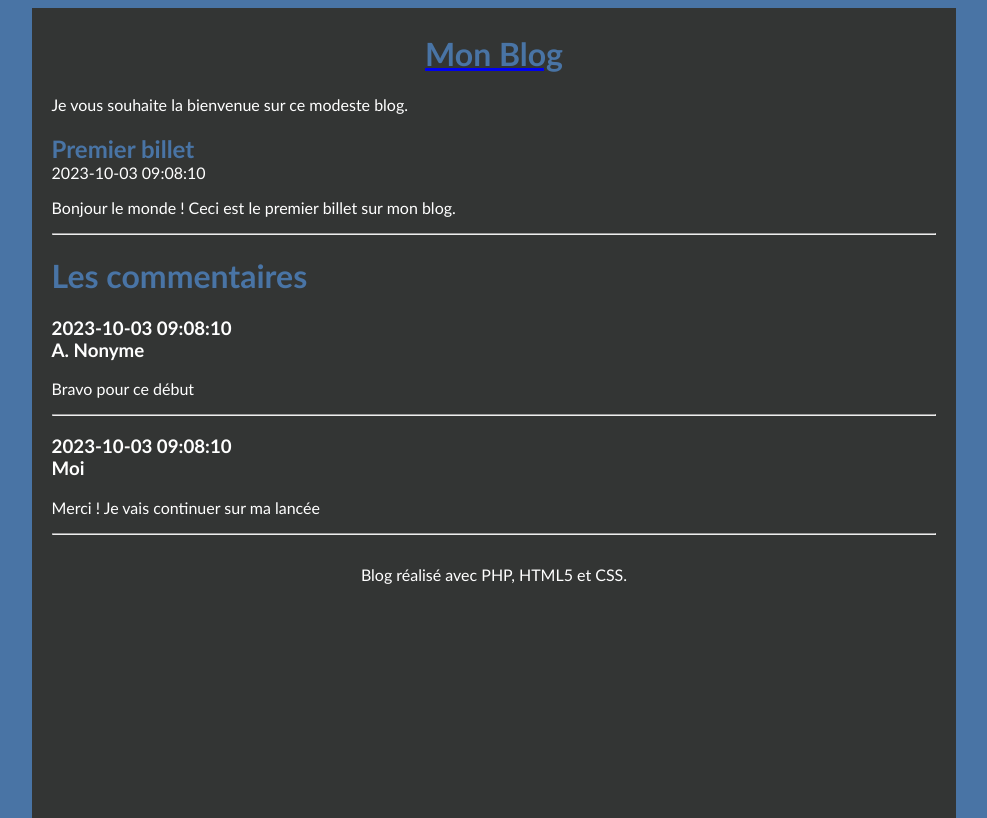
After one commit to mathaez/monBlog, a PHP site: page /billet.php?id=1 in a window 1280 px wide. The commit adds this page. Shown: the whole page, without its empty margins (146-1133 px from the left). Run offline with PHP 8.4, Linux system fonts and the light colour scheme; data comes from the database, SQL or seed files in the repository.

Commit message:
finalisation

```diff
--- a/Modele.php
+++ b/Modele.php
@@ -1,15 +1,40 @@
 <?php
 
-function getBdD(){
-    $bdd = new PDO('mysql:host=localhost;dbname=monblog;charset=utf8','testblog', '12345', array(PDO::ATTR_ERRMODE => PDO::ERRMODE_EXCEPTION));
+function getBdD()
+{
+    $bdd = new PDO('mysql:host=localhost;dbname=monblog;charset=utf8', 'testblog', '12345', array(PDO::ATTR_ERRMODE => PDO::ERRMODE_EXCEPTION));
     return $bdd;
 }
-function getBillets() {
+function getBillets()
+{
     $bdd = getBdD();
     $billets = $bdd->query('select idBillet as id, dateBillet as date,'
-            . ' titreBillet as titre, contenuBillet as contenu from BILLET'
-            . ' order by idBillet desc');
+        . ' titreBillet as titre, contenuBillet as contenu from BILLET'
+        . ' order by idBillet desc');
 
     return $billets;
 }
+
+function getBillet($idBillet)
+{
+    $bdd = getBdD();
+    $sql = "SELECT idBillet as id, dateBillet as date, titreBillet as titre, contenuBillet as contenu from BILLET where idBillet = :id";
+    $stm = $bdd->prepare($sql);
+    $stm->bindParam(':id', $idBillet, PDO::PARAM_INT);
+    $stm->execute();
+    $billet = $stm->fetch(PDO::FETCH_ASSOC);
+    return $billet;
+}
+
+function getCommentaires($idBillet)
+{
+    $bdd = getBdD();
+    $sql = "SELECT idBillet as id, dateCommentaire as date, auteurCommentaire as auteur, contenuCommentaire as contenu from COMMENTAIRE where idBillet = :id";
+    $stm = $bdd->prepare($sql);
+    $stm->bindParam(':id', $idBillet, PDO::PARAM_INT);
+    $stm->execute();
+    $commentaires = $stm->fetchAll(PDO::FETCH_ASSOC);
+    return $commentaires;
+}
+
 ?>
--- /dev/null
+++ b/billet.php
@@ -0,0 +1,14 @@
+<?php require 'Modele.php';
+try {
+    $idBillet = $_GET['id'];
+    $billet = getBillet($idBillet);
+    $commentaires = getCommentaires($idBillet);
+    $contenu = 'vueBillet.php';
+
+    require 'gabarit.php';
+} catch (Exception $e) {
+    $msgErreur = $e->getMessage();
+    $contenu = 'vueErreur.php';
+    require 'gabarit.php';
+}
+?>
--- a/gabarit.php
+++ b/gabarit.php
@@ -17,7 +17,7 @@
         </header>
         <div id="contenu">
             <?php include $contenu ?>
-            </div> <!-- #contenu -->
+        </div> <!-- #contenu -->
         <footer id="piedBlog">
             Blog réalisé avec PHP, HTML5 et CSS.
         </footer>
--- a/vueAccueil.php
+++ b/vueAccueil.php
@@ -1,5 +1,6 @@
 <?php
 foreach ($billets as $billet):
+    $id = $billet['id'];
     ?>
     <article>
         <header>
@@ -14,7 +15,7 @@
             <?= $billet['contenu'] ?>
         </p>
         <div id="commentaires">
-                        <em><a href="#">Commentaires</a></em>
+            <em><a href="billet.php?id=<?= $id ?>">Commentaires</a></em>
         </div>
     </article>
     <hr />
--- /dev/null
+++ b/vueBillet.php
@@ -0,0 +1,33 @@
+<article>
+    <header>
+        <h1 class="titreBillet">
+            <?= $billet['titre'] ?>
+        </h1>
+        <time>
+            <?= $billet['date'] ?>
+        </time>
+    </header>
+    <p>
+        <?= $billet['contenu'] ?>
+    </p>
+</article>
+<hr />
+<h1>Les commentaires</h1>
+<?php
+foreach ($commentaires as $commentaire):
+    $id = $commentaire['id'];
+    ?>
+    <article>
+        <h3>
+        <?= $commentaire['date'] ?>
+        <br>
+        <time>
+            <?= $commentaire['auteur'] ?>
+        </time>
+</h3>
+        </header>
+        <p>
+            <?= $commentaire['contenu'] ?>
+        </p>
+        <hr>
+    <?php endforeach; ?>
--- a/vueErreur.php
+++ b/vueErreur.php
@@ -1 +1,3 @@
-<p> Une erreur est survenue : <?= $msgErreur ?> </p>
+<p> Une erreur est survenue :
+    <?= $msgErreur ?>
+</p>
```
Lines whose indentation alone changed are shown as unchanged.
